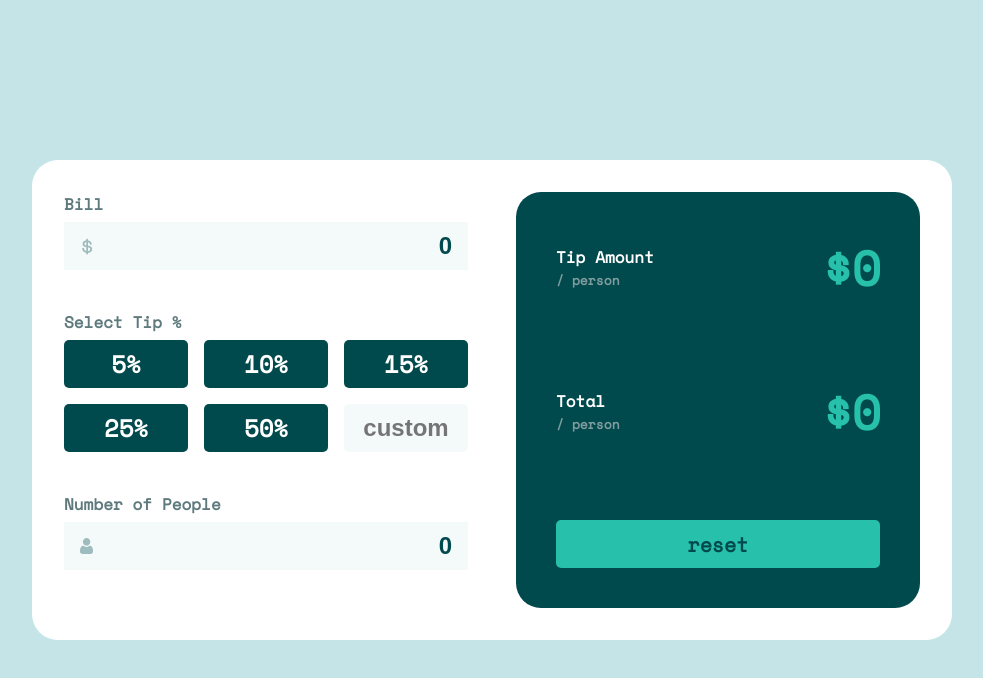
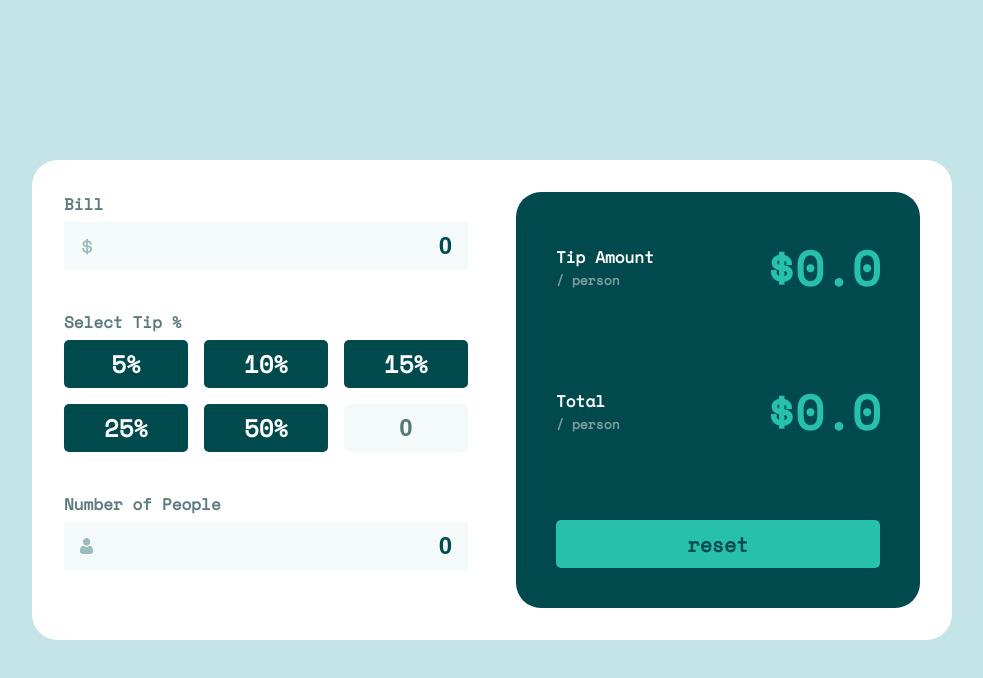
Before and after one commit to Lointainy/tip-calculator-vue, a Vue app: page / in a window 1280 px wide. Shown: the top 678 px of the page, without its empty margins (148-1131 px from the left). Built offline with nearby package versions, Linux system fonts and the light colour scheme.

Commit message:
add basic logic

```diff
--- a/src/Page/MainPage.vue
+++ b/src/Page/MainPage.vue
@@ -2,18 +2,52 @@
   <div class="main">
     <calculator-field />
     <!-- summary -->
-    <summary-field :total="total" :amount="amount" />
+    <summary-field @reset-value="resetValue" :total="total" :amount="amount" />
   </div>
 </template>
+<script setup>
+// TODO: https://developer.mozilla.org/en-US/docs/Web/HTML/Element/dialog
+// https://web.dev/building-a-dialog-component/
 
-<script setup>
-import { ref } from 'vue'
+import { ref, provide, computed } from 'vue'
 
 import CalculatorField from '@/components/CalculatorField.vue'
 import SummaryField from '@/components/SummaryField.vue'
 
-const total = ref(0)
-const amount = ref(0)
+const bill = ref(0)
+const til = ref(0)
+const people = ref(0)
+
+const isDataValid = (a, b, c) => (
+  a.value == 0
+  || b.value == 0
+  || c.value == 0
+  ||a.value / b.value == Infinity
+)
+// const isOfNeededType = typeof b === 'number';
+// if (a === b || isOfNeededType)
+
+const amount = computed(() => {
+  return isDataValid(bill, til, people)
+    ? 0
+    : (bill.value * (til.value / 100)) / people.value
+})
+
+const total = computed(() => {
+  return isDataValid(bill, til, people)
+    ? 0
+    : bill.value / people.value + amount.value
+})
+
+const resetValue = () => {
+  bill.value = 0
+  til.value = 0
+  people.value = 0
+}
+
+provide(/* key */ 'bill', /* value */ bill)
+provide(/* key */ 'til', /* value */ til)
+provide(/* key */ 'people', /* value */ people)
 </script>
 
 <style lang="scss">
--- a/src/components/BillInput.vue
+++ b/src/components/BillInput.vue
@@ -9,18 +9,9 @@
 </template>
 
 <script setup>
-import { ref, defineEmits, computed } from 'vue'
+import { inject } from 'vue'
 
-const emit = defineEmits(['update:billValue'])
-
-const bill = ref(0)
-
-const billValue = computed({
-  get: () => bill.value,
-  set: (newValue) => {
-    emit('update:billValue', newValue)
-  },
-})
+const billValue = inject('bill')
 </script>
 <style lang="scss">
 /* bill */
--- a/src/components/CalculatorField.vue
+++ b/src/components/CalculatorField.vue
@@ -1,13 +1,13 @@
 <template>
   <div class="calculator-field">
     <!-- input bill -->
-    <bill-input @update:billValue="changeBill" />
+    <bill-input />
 
     <!-- select tip -->
     <til-input />
 
     <!-- number of people -->
-    <people-input @update:peopleValue="changeNumber" />
+    <people-input />
   </div>
 </template>
 
@@ -15,14 +15,6 @@
 import BillInput from './BillInput.vue'
 import TilInput from './TilInput.vue'
 import PeopleInput from './PeopleInput.vue'
-
-const changeBill = (bill) => {
-  console.log('bill: ' + bill)
-}
-
-const changeNumber = (people) => {
-  console.log('num of people: ' + people)
-}
 </script>
 
 <style lang="scss">
--- a/src/components/PeopleInput.vue
+++ b/src/components/PeopleInput.vue
@@ -9,16 +9,9 @@
 </template>
 
 <script setup>
-import { ref, defineEmits, computed } from 'vue'
+import { inject } from 'vue'
 
-const emit = defineEmits(['update:peopleValue'])
-
-const numPeople = ref(0)
-
-const peopleValue = computed({
-  get: () => numPeople.value,
-  set: (newValue) => emit('update:peopleValue', newValue),
-})
+const peopleValue = inject('people')
 </script>
 
 <style lang="scss">
--- a/src/components/SummaryField.vue
+++ b/src/components/SummaryField.vue
@@ -5,20 +5,24 @@
         <div class="amount-title">Tip Amount</div>
         <div class="amount-subtitle">/ person</div>
       </div>
-      <div class="summary__amount-number">${{ amount }}</div>
+      <div class="summary__amount-number">${{ amount.toFixed(1) }}</div>
     </div>
     <div class="summary__total">
       <div class="summary__total-heading">
         <div class="total-title">Total</div>
         <div class="total-subtitle">/ person</div>
       </div>
-      <div class="summary__total-number">${{ total }}</div>
+      <div class="summary__total-number">${{ total.toFixed(1) }}</div>
     </div>
-    <div class="summary__btn">reset</div>
+    <div @click="handleReset" class="summary__btn">reset</div>
   </div>
 </template>
 <script setup>
-import { defineProps } from 'vue'
+import { defineProps, defineEmits } from 'vue'
+
+const emit = defineEmits(['resetValue'])
+
+const handleReset = () => emit('resetValue')
 
 const props = defineProps({
   amount: {
--- a/src/components/TilInput.vue
+++ b/src/components/TilInput.vue
@@ -3,18 +3,26 @@
     <div class="tip__title">Select Tip %</div>
     <div class="tip__list">
       <div v-for="(item, index) in tipPercentage" :key="index" class="tip__list-item">
-        <input class="tip__item-radio" type="radio" :id="`radio-percentage-${item}`" name="tip-percentage" />
+        <input
+          v-model="tilValue"
+          class="tip__item-radio"
+          type="radio"
+          :id="`radio-percentage-${item}`"
+          name="tip-percentage"
+          :value="item"
+        />
         <label class="tip__item-title" :for="`radio-percentage-${item}`">{{ item }}%</label>
       </div>
       <div class="tip__list-item">
-        <input class="tip__item-input" type="number" placeholder="custom" min="0" />
+        <input v-model="tilValue" class="tip__item-input" type="number" placeholder="custom" min="0" />
       </div>
     </div>
   </div>
 </template>
 
 <script setup>
-import { ref } from 'vue'
+import { ref, inject } from 'vue'
+const tilValue = inject('til')
 const tipPercentage = ref([5, 10, 15, 25, 50])
 </script>
 
```
